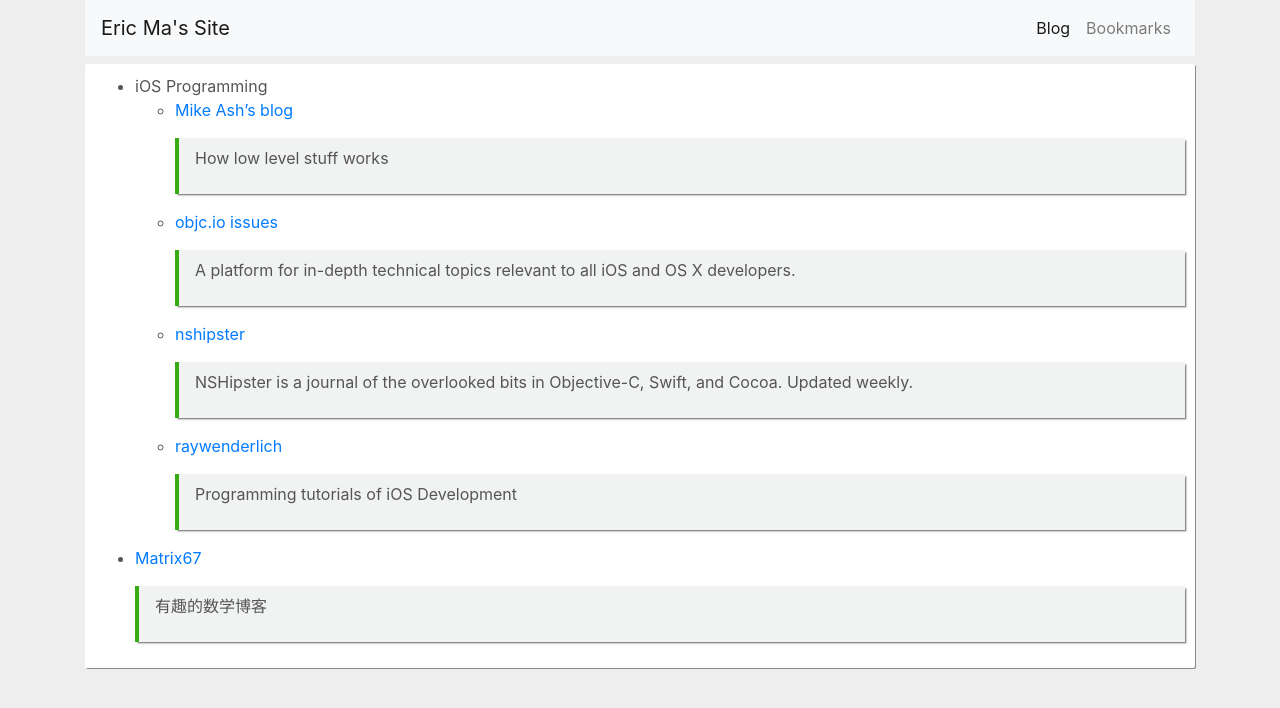
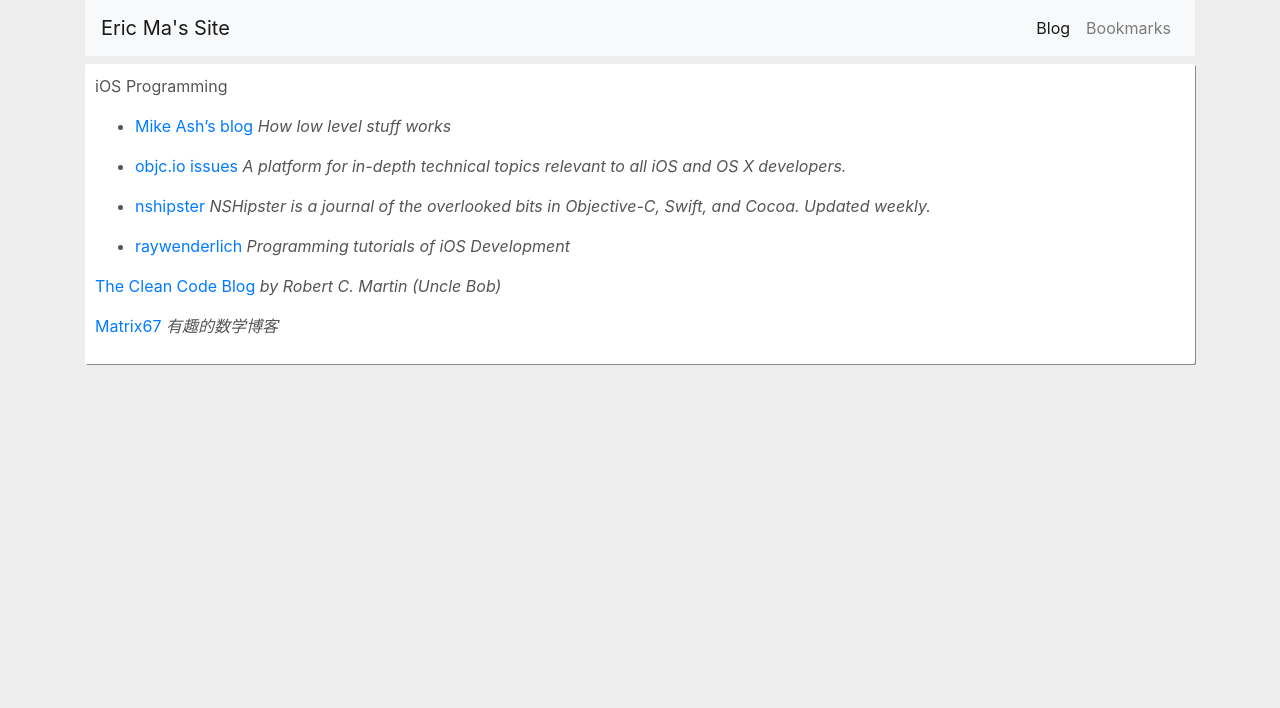
Before and after one commit to majunkang/majunkang.github.io, a Jekyll site: the page built from bookmarks.md, in a window 1280 px wide. Shown: the top 708 px of the page. Built offline with Jekyll 4.4.1, drawn with Linux system fonts in a browser that asks for light colours; nearby versions of some CDN libraries.

Commit message:
use scss

```diff
--- a/_config.yml
+++ b/_config.yml
@@ -23,6 +23,8 @@
   footer_heading: "#ffffff"
   footer_content: "#bfc9d3"
 
+sass:
+  style: compact # possible values: nested expanded compact compressed
 
 ### CONTACT SETTINGS ###
 
--- a/assets/css/blog.css
+++ b/assets/css/blog.scss
@@ -1,3 +1,6 @@
+---
+# Front matter comment to ensure Jekyll properly reads file.
+---
 /*
  * Globals
  */
@@ -53,15 +56,6 @@
   color: #999;
 }
 
-.blog-post {
-  /**margin-bottom: 20px;**/
-  font-size: 1rem;
-  background-color: #fff;
-  padding:10px;
-  border-radius: 2px;
-  box-shadow: 1px 1px #888888;
-}
-
 .blog-excerpt {
   margin-bottom: 20px;
   font-size: 1rem;
@@ -81,32 +75,39 @@
   text-align: center;
   background-color: #f9f9f9;
   border-top: 1px solid #e5e5e5;
+
+  p:last-child {
+    margin-bottom: 0;
   }
-.blog-footer p:last-child {
-  margin-bottom: 0;
 }
 
 a.blog-post-title {
   text-decoration:none;
   color:#4C4C4C;
+
+  &:hover {
+    color:#2970A6;
+  }
 }
 
-a.blog-post-title:hover {
-  color:#2970A6;
-}
-
+.blog-post-body {
   /** make all elements, except h1-h6, left/right margin 2rem **/
-.blog-post-body {
   padding-left: 2rem;
   padding-right: 2rem;
-}
 
-.blog-post-body > h1, h2, h3, h4, h5, h6 {
+  h1, h2, h3, h4, h5, h6 {
     margin-left:-2rem;
     margin-right:-2rem;
   }
 
-.blog-post blockquote {
+  blockquote {
+    p {
+      margin: 0 0 0 0;
+    }
+  }
+}
+
+%code-style  {
   margin: 1rem 0rem;
   padding: 0.5rem 1rem;
 
@@ -116,20 +117,16 @@
   box-shadow: .1em .1em .1em rgba(0, 0, 0, 0.45);
 }
 
-.blog-post-body blockquote p {
-  margin: 0 0 0 0;
+.blog-post  {
+  /**margin-bottom: 20px;**/
+  font-size: 1rem;
+  background-color: #fff;
+  padding:10px;
+  border-radius: 2px;
+  box-shadow: 1px 1px #888888;
+
+  pre.highlight, blockquote {
+    @extend %code-style;
   }
 
-/*
-* for {code}
-*/
-.blog-post pre.highlight {
-  margin: 1rem 0rem;
-  padding: 0.5rem 1rem;
-
-  border-left: 4px solid #36ab13;
-  background-color:#f1f3f3;
-
-  /**border-radius: .25em;**/
-  box-shadow: .1em .1em .1em rgba(0, 0, 0, 0.45);
 }
--- a/bookmarks.md
+++ b/bookmarks.md
@@ -4,23 +4,16 @@
 permalink: /bookmarks/
 ---
 
-- iOS Programming
-    + [Mike Ash's blog](https://www.mikeash.com/pyblog/)
+iOS Programming
 
-        > How low level stuff works
+- [Mike Ash's blog](https://www.mikeash.com/pyblog/) _How low level stuff works_
 
-    + [objc.io issues](https://www.objc.io/issues/)
+- [objc.io issues](https://www.objc.io/issues/)  _A platform for in-depth technical topics relevant to all iOS and OS X developers._
 
-        > A platform for in-depth technical topics relevant to all iOS and OS X developers.
+- [nshipster](http://nshipster.com/) _NSHipster is a journal of the overlooked bits in Objective-C, Swift, and Cocoa. Updated weekly._
 
-    + [nshipster](http://nshipster.com/)
+- [raywenderlich](http://www.raywenderlich.com/category/ios) _Programming tutorials of iOS Development_
 
-        > NSHipster is a journal of the overlooked bits in Objective-C, Swift, and Cocoa. Updated weekly.
+[The Clean Code Blog](https://blog.cleancoder.com/) _by Robert C. Martin (Uncle Bob)_
 
-    + [raywenderlich](http://www.raywenderlich.com/category/ios)
-
-        > Programming tutorials of iOS Development
-
-- [Matrix67](http://www.matrix67.com/blog/)
-
-    > 有趣的数学博客
+[Matrix67](http://www.matrix67.com/blog/) _有趣的数学博客_
```
Lines whose indentation alone changed are shown as unchanged.
